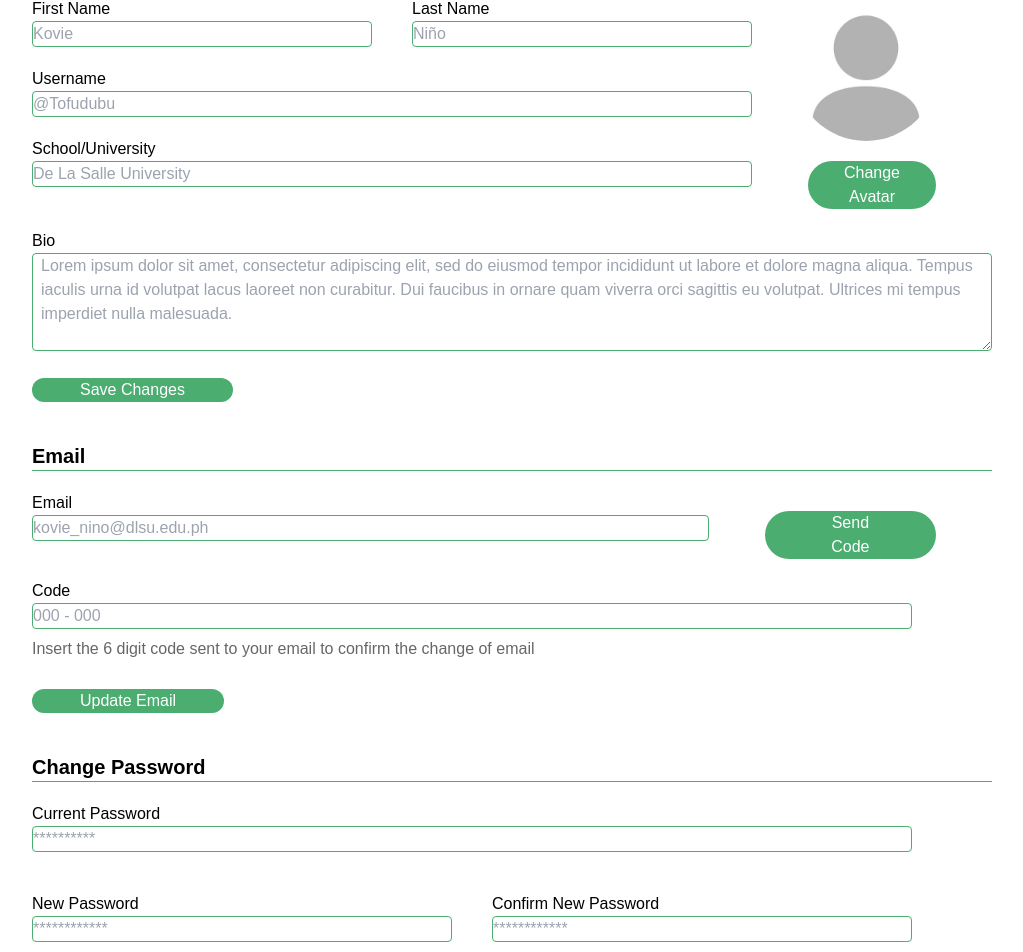
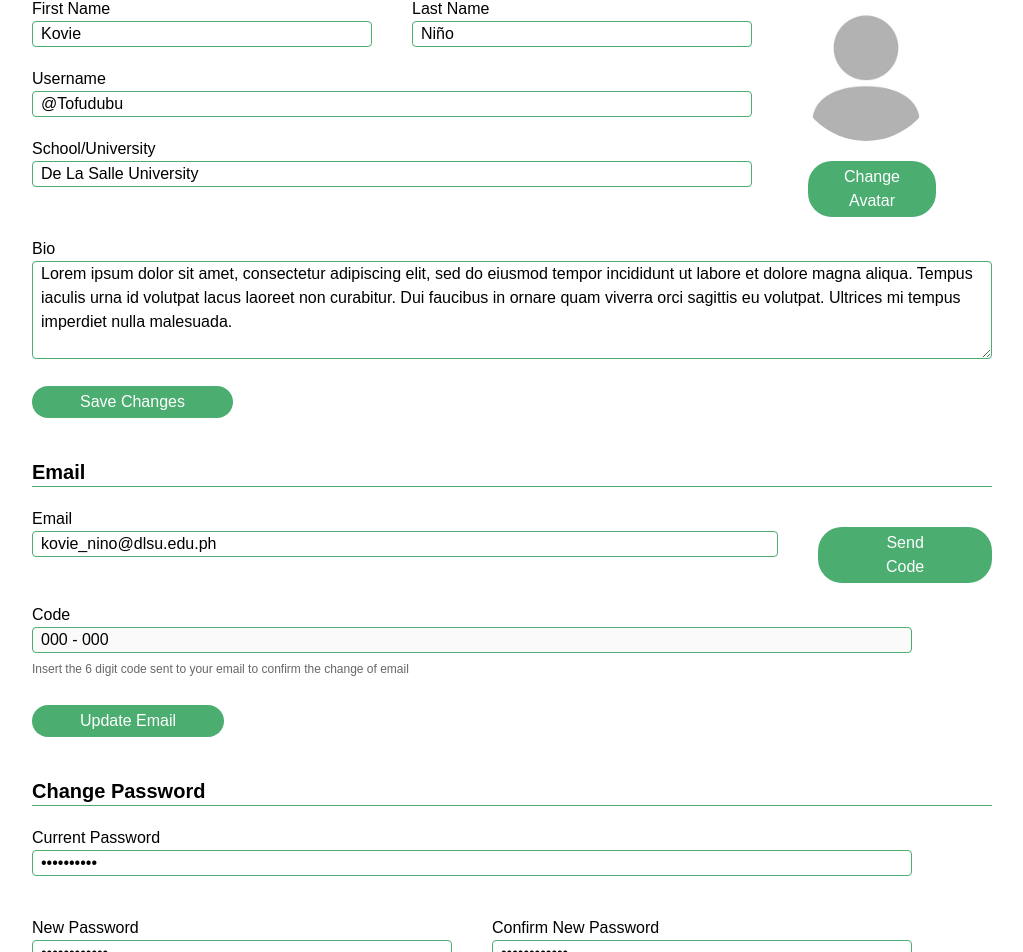
Before and after one commit to thekovie/PalatePicks, a Vue app: page /profile/settings in a window 1280 px wide. Shown: the part 265-1217 px from the top of the page, without its empty margins (128-1151 px from the left). Built offline with nearby package versions, Linux system fonts and the light colour scheme; a web font is replaced by a local one.

Commit message:
Fix Issues in ProfileSettings
* Change placeholder to value
* Add padding to textboxes
* Add padding to buttons
* Set send code button to disable
* Set update email to disable

Co-authored-by: ReddMA <ReddMA@users.noreply.github.com>

```diff
--- a/src/views/profile/ProfileSettings.vue
+++ b/src/views/profile/ProfileSettings.vue
@@ -36,12 +36,12 @@
 
                 <div class="basis-1/2 mt-5 me-10">
                   <label>First Name<br></label>
-                  <input type="text" placeholder="Kovie" class="border-green border rounded w-full" v-model="firstName">
+                  <input type="text" value="Kovie" class="border-green border rounded w-full px-2" @click="clickTextBox">
                 </div>
 
                 <div class="basis-1/2 mt-5">
                   <label>Last Name<br></label>
-                  <input type="text" placeholder="Niño" class="border-green border rounded w-full" v-model="lastName">
+                  <input type="text" value="Niño" class="border-green border rounded w-full  px-2" @click="clickTextBox">
                 </div>
 
               </div>
@@ -50,7 +50,7 @@
 
                 <div class="mt-5"> <!--Username-->
                   <label>Username<br></label>
-                  <input type="text" placeholder="@Tofudubu" class="border-green border rounded w-full" v-model="username">
+                  <input type="text" value="@Tofudubu" class="border-green border rounded w-full  px-2" @click="clickTextBox">
                 </div>
 
               </div>
@@ -59,7 +59,7 @@
 
                 <div class="mt-5"> <!--School-->
                   <label>School/University<br></label>
-                  <input type="text" placeholder="De La Salle University" class="border-green border rounded w-full" v-model="school">
+                  <input type="text" value="De La Salle University" class="border-green border rounded w-full  px-2" @click="clickTextBox">
                 </div>
 
               </div>
@@ -68,18 +68,18 @@
 
             <div class="flex flex-col place-items-center mt-5 basis-1/4"> <!--Avatar-->
               <img src="../../assets/images/user.jpg" alt="Avatar" class="w-36 h-36 rounded-full me-3"/>
-              <button class="bg-green text-white px-7 mx-14 mt-5 rounded-3xl">Change Avatar</button>
+              <button class="bg-green text-white px-7 mx-14 mt-5 py-1 rounded-3xl">Change Avatar</button>
             </div>
 
           </div>
 
           <div class="mt-5"> <!--Bio-->
             <label>Bio<br></label>
-            <textarea rows="4" class="me-10 ps-2 border-green border rounded w-full" placeholder="Lorem ipsum dolor sit amet, consectetur adipiscing elit, sed do eiusmod tempor incididunt ut labore et dolore magna aliqua. Tempus iaculis urna id volutpat lacus laoreet non curabitur. Dui faucibus in ornare quam viverra orci sagittis eu volutpat. Ultrices mi tempus imperdiet nulla malesuada." v-model="school">
+            <textarea rows="4" @click="clickTextBox" class="border-green border rounded w-full px-2" value="Lorem ipsum dolor sit amet, consectetur adipiscing elit, sed do eiusmod tempor incididunt ut labore et dolore magna aliqua. Tempus iaculis urna id volutpat lacus laoreet non curabitur. Dui faucibus in ornare quam viverra orci sagittis eu volutpat. Ultrices mi tempus imperdiet nulla malesuada.">
             </textarea>
           </div>
 
-          <button class="bg-green text-white px-12  mt-5 rounded-3xl">Save Changes</button>
+          <button class="bg-green text-white px-12  mt-5 py-1 rounded-3xl">Save Changes</button>
         </form>
       </div>
 
@@ -91,13 +91,13 @@
 
         <form @submit.prevent="saveChanges">
           <div class="flex">
-            <div class="basis-3/4 mt-5">
+            <div class="basis-4/5 mt-5">
               <label>Email<br></label>
-              <input type="text" placeholder="kovie_nino@dlsu.edu.ph" class="border-green border rounded w-full" v-model="email" required>
+              <input type="text" value="kovie_nino@dlsu.edu.ph" class="border-green border rounded w-full px-2" required @click="clickTextBox">
             </div>
 
-            <div class="mt-10 mx-14 bg-green text-white px-12 rounded-3xl">
-              <button> Send Code</button>
+            <div class="mt-10 ms-10 bg-green text-white px-12 rounded-3xl">
+              <button class="py-1" :disabled="isDisabled"> Send Code</button>
             </div>
 
           </div>
@@ -106,14 +106,14 @@
 
             <div class="mr-20 mt-5">
               <label>Code<br></label>
-              <input type="text" placeholder="000 - 000" class="border-green border rounded w-full" v-model="code">
-              <p class="opacity-60 my-2">Insert the 6 digit code sent to your email to confirm the change of email</p>
+              <input :disabled="isDisabled" type="text" value="000 - 000" class="border-green border rounded w-full px-2" @click="clickTextBox">
+              <p class="opacity-60 text-xs my-2">Insert the 6 digit code sent to your email to confirm the change of email</p>
             </div>
 
           </div>
 
           <div>
-            <button class="bg-green text-white px-12  mt-5 rounded-3xl">Update Email</button>
+            <button class="bg-green text-white px-12  mt-5 py-1 rounded-3xl">Update Email</button>
           </div>
         </form>
       </div>
@@ -129,7 +129,7 @@
 
             <div class="mr-20 mt-5">
               <label>Current Password<br></label>
-              <input type="password" placeholder="**********" class="border-green border rounded w-full" v-model="currentPassword" required>
+              <input type="password" value="**********" class="border-green border rounded w-full px-2" required @click="clickTextBox">
             </div>
 
           </div>
@@ -140,20 +140,20 @@
 
               <div class="basis-1/2 mt-5 me-10">
                 <label>New Password<br></label>
-                <input type="password" placeholder="************" class="border-green border rounded w-full" v-model="newPassword">
+                <input type="password" value="************" class="border-green border rounded w-full px-2" required @click="clickTextBox">
               </div>
 
               <div class="basis-1/2 mt-5">
                 <label>Confirm New Password<br></label>
-                <input type="password" placeholder="************" class="border-green border rounded w-full" v-model="confirmNewPassword">
+                <input type="password" value="************" class="border-green border rounded w-full px-2" required @click="clickTextBox">
               </div>
             </div>
 
           </div>
-          <p class="opacity-60 my-2">Make sure it's at least 15 characters OR at least 8 characters including a number and a lowercase letter.</p>
+          <p class="opacity-60 text-xs my-2">Make sure it's at least 15 characters OR at least 8 characters including a number and a lowercase letter.</p>
 
           <div>
-            <button class="bg-green text-white px-8  mt-5 rounded-3xl">Update Password</button>
+            <button class="bg-green text-white px-8 py-1 mt-5 rounded-3xl">Update Password</button>
           </div>
         </form>
       </div>
@@ -179,5 +179,19 @@ export default {
       this[property] = event.target.value;
     }
   },
+  data() {
+    return {
+      isDisabled: true
+    };
+  },
 }
 </script>
+
+<style scoped>
+input[type="text"],
+input[type="password"],
+textarea {
+  outline-color: green;
+}
+
+</style>
```
